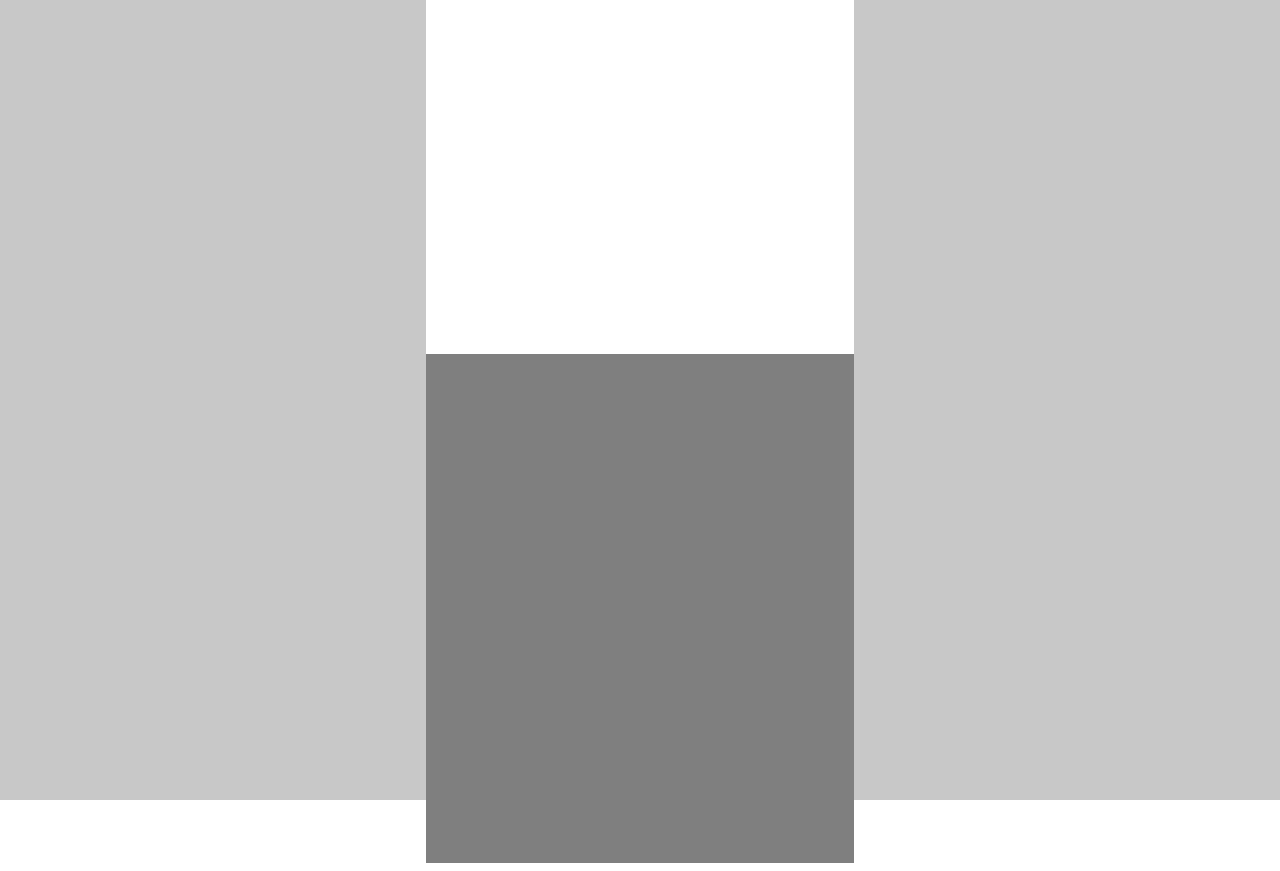
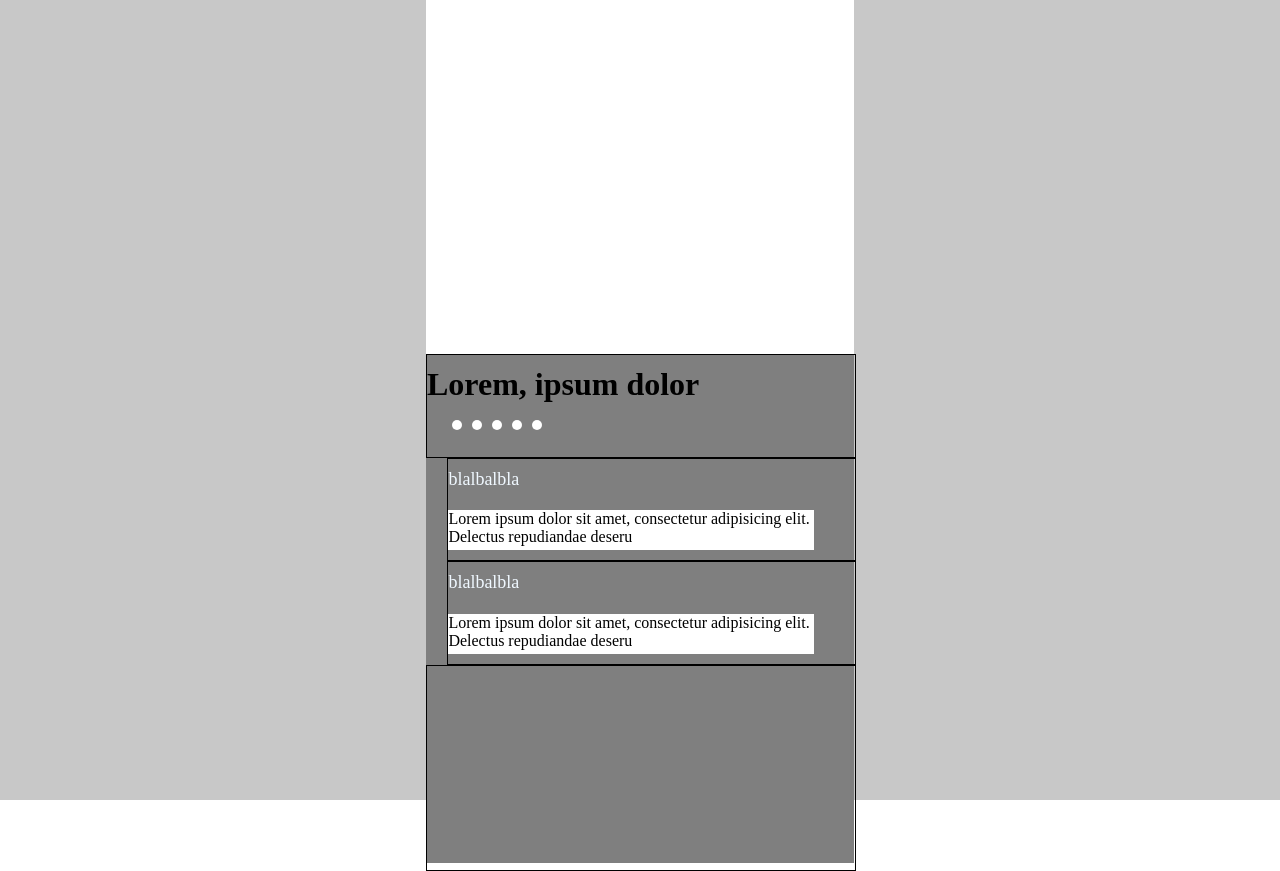
Before and after one commit to Lsohee/training_01_220406, a plain HTML site: page index.html in a window 1280 px wide. Drawn offline with Linux system fonts and the light colour scheme.

Commit message:
비밀번호 입력창까지

```diff
--- a/css/style.css
+++ b/css/style.css
@@ -25,4 +25,94 @@
   width:100%;
   height:55%;
   background-color: #7f7f7f;
+  /* display:flex ;
+  flex-direction: column;
+  justify-content: space-around; */
 }
+
+#root>div>div{
+  border: 1px solid black;
+}
+
+/*     기본 설정     */
+
+
+
+/* 제목 */
+#root>div>div:nth-child(1){
+  width:100%;
+  height:20%;
+  display: flex;
+  flex-direction: column;
+  justify-content: space-around;
+}
+
+#root>div>div:nth-child(1)>div:nth-child(2){
+  display: flex;
+
+}
+
+#root>div>div:nth-child(1)>div:nth-child(2)>div{
+  position: relative;
+  left:20px;
+  top:-10px;
+  margin:5px;
+  width: 10px;
+  height:10px;
+  border-radius: 5px;
+  background-color:white ;
+}
+
+
+
+
+/* 아이디*/
+#root>div>div:nth-child(2){
+  width:95%;
+  height:20%;
+  position: relative;
+  left:5%;
+  display: flex;
+  flex-direction: column;
+  justify-content: space-around
+}
+
+#root>div>div:nth-child(2)>div:nth-child(1){
+  color:aliceblue;
+  font-size: large;
+}
+
+#root>div>div:nth-child(2)>div:nth-child(2){
+  background-color: white;
+  width: 90%;
+  height:40%;
+}
+
+
+/* 비밀번호 */
+#root>div>div:nth-child(3){
+  width:95%;
+  height:20%;
+  position: relative;
+  left:5%;
+  display: flex;
+  flex-direction: column;
+  justify-content: space-around
+}
+
+#root>div>div:nth-child(3)>div:nth-child(1){
+  color:aliceblue;
+  font-size: large;
+}
+
+#root>div>div:nth-child(3)>div:nth-child(2){
+  background-color: white;
+  width: 90%;
+  height:40%;
+}
+
+/* 로그인 */
+#root>div>div:nth-child(4){
+  width:100%;
+  height:40%;
+}
--- a/index.html
+++ b/index.html
@@ -13,9 +13,45 @@
     <div id="root">
 
       <div>
-        <div></div>
-        <div></div>
-        <div></div>
+
+
+        <div>
+          <h1>Lorem, ipsum dolor </h1>
+
+          <div>
+            <div></div>
+            <div></div>
+            <div></div>
+            <div></div>
+            <div></div>
+          </div>
+
+        </div>
+
+
+
+        <div>
+          <div>
+            blalbalbla
+          </div>
+
+          <div>
+            Lorem ipsum dolor sit amet, consectetur adipisicing elit. Delectus repudiandae deseru
+          </div>
+        </div>
+
+
+
+
+        <div>
+          <div>
+            blalbalbla
+          </div>
+
+          <div>
+            Lorem ipsum dolor sit amet, consectetur adipisicing elit. Delectus repudiandae deseru
+          </div>
+        </div>
         <div></div>
       </div>
 
```
